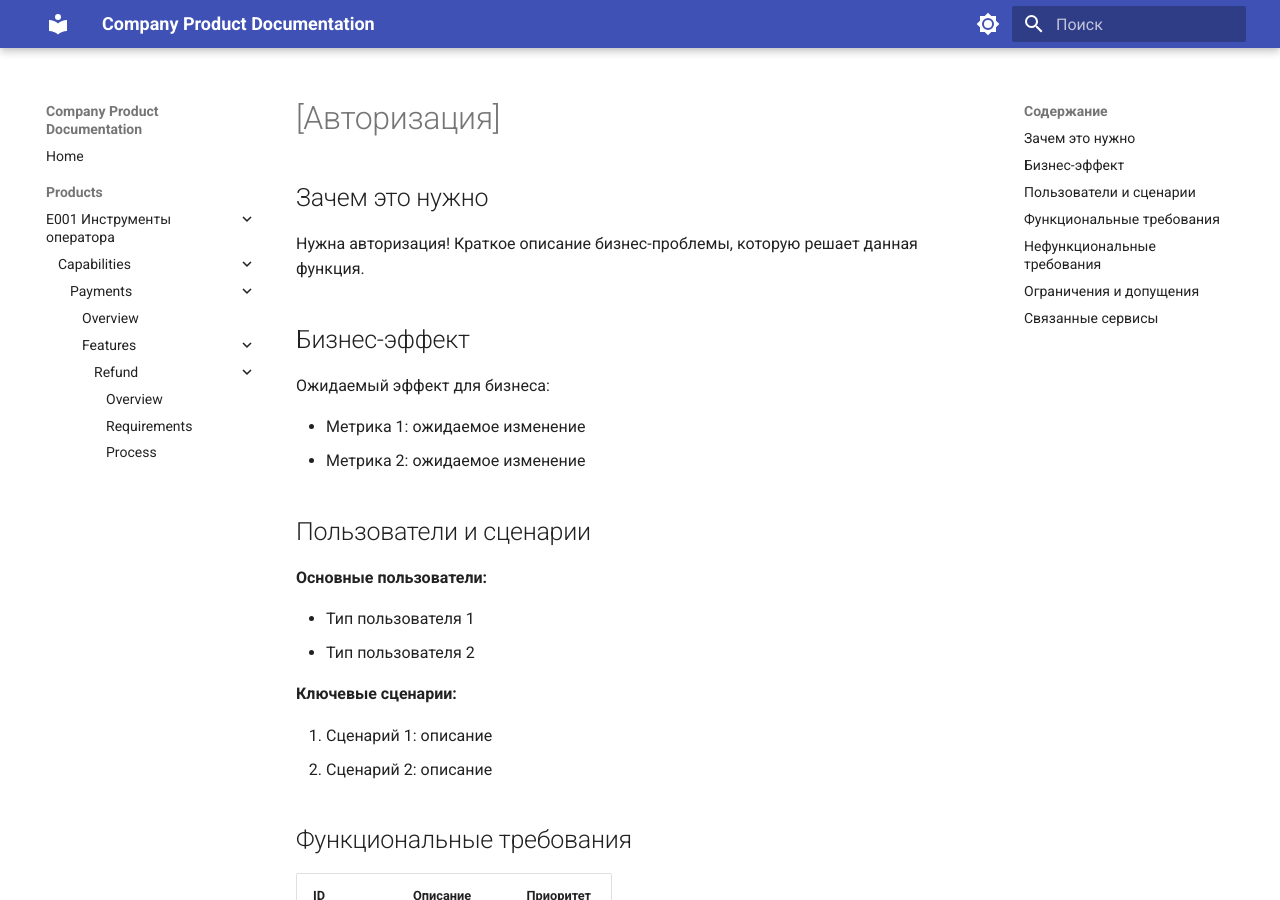
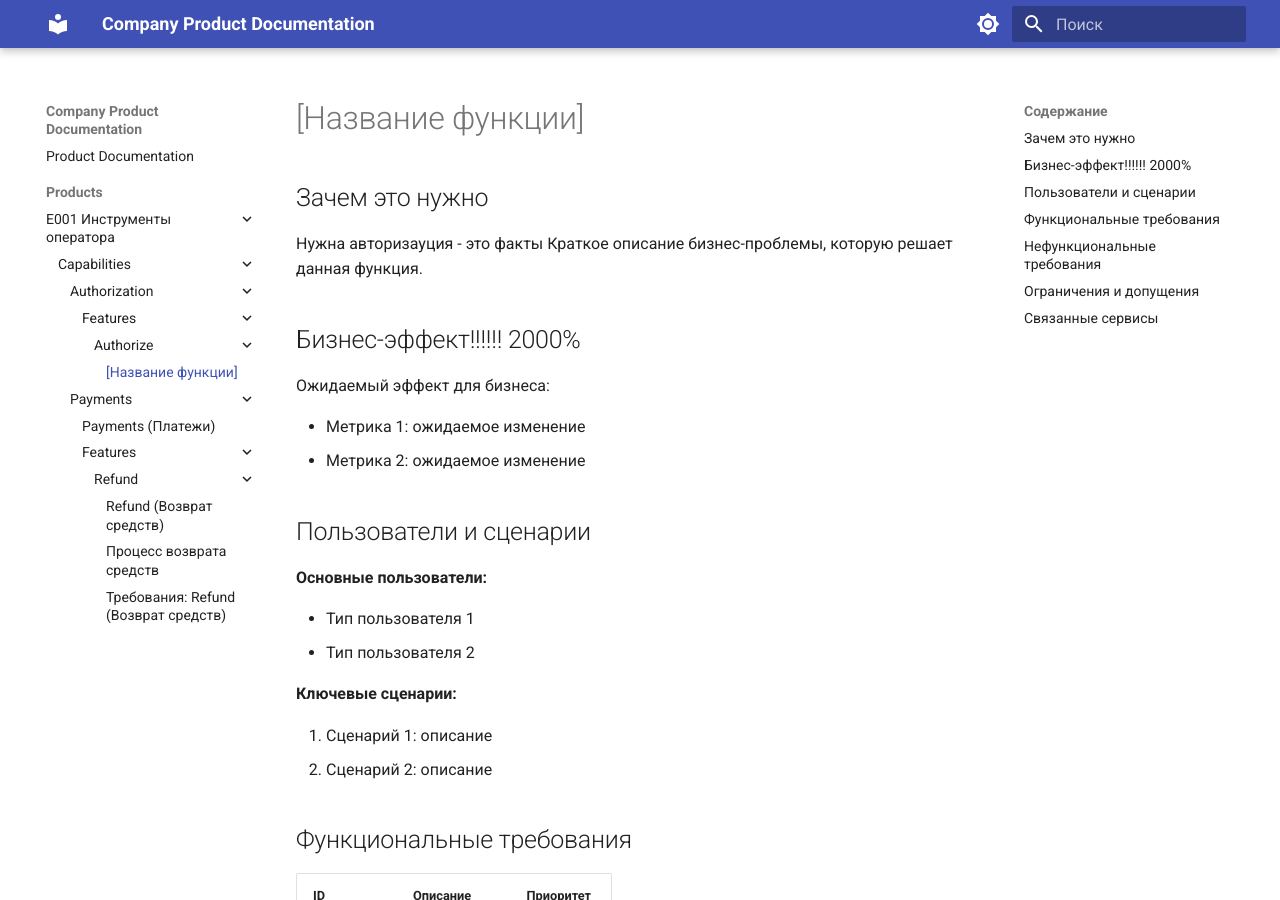
Before and after one commit to nikxcost/docs_as_code, an MkDocs documentation site: the page built from docs/products/Е001 Инструменты оператора/capabilities/authorization/features/authorize/index.md, in a window 1280 px wide and 900 px high. Built offline with MkDocs 1.6.1 and Material for MkDocs 9.7.7, drawn with Linux system fonts in a browser that asks for light colours; part of the change alters nothing that is shown.

Commit message:
Add auto-navigation and Authorization capability
- Add mkdocs-awesome-pages-plugin for automatic navigation
- Remove manual nav configuration from mkdocs.yml
- New pages now appear automatically without editing config
- Add Authorization capability with Authorize feature

Co-Authored-By: Claude Opus 4.5 <noreply@anthropic.com>

```diff
--- a/docs/products/Е001 Инструменты оператора/capabilities/authorization/Авторизация.md
+++ b/docs/products/Е001 Инструменты оператора/capabilities/authorization/features/authorize/index.md
@@ -1,11 +1,11 @@
-# [Авторизация]
+# [Название функции]
 
 ## Зачем это нужно
 
-Нужна авторизация!
+Нужна авторизауция - это факты
 Краткое описание бизнес-проблемы, которую решает данная функция.
 
-## Бизнес-эффект
+## Бизнес-эффект!!!!!! 2000%
 
 Ожидаемый эффект для бизнеса:
 
--- a/mkdocs.yml
+++ b/mkdocs.yml
@@ -52,19 +52,4 @@ plugins:
   - search:
       lang: ru
   - drawio
-
-not_in_nav: |
-  /templates/**
-
-nav:
-  - Home: index.md
-  - Products:
-      - Е001 Инструменты оператора:
-          - Capabilities:
-              - Payments:
-                  - Overview: products/Е001 Инструменты оператора/capabilities/payments/index.md
-                  - Features:
-                      - Refund:
-                          - Overview: products/Е001 Инструменты оператора/capabilities/payments/features/refund/index.md
-                          - Requirements: products/Е001 Инструменты оператора/capabilities/payments/features/refund/requirements.md
-                          - Process: products/Е001 Инструменты оператора/capabilities/payments/features/refund/process.md
+  - awesome-pages
--- a/requirements.txt
+++ b/requirements.txt
@@ -1,3 +1,4 @@
 mkdocs>=1.5
 mkdocs-material>=9.0
 mkdocs-drawio>=0.1.0
+mkdocs-awesome-pages-plugin>=2.9.0
```
